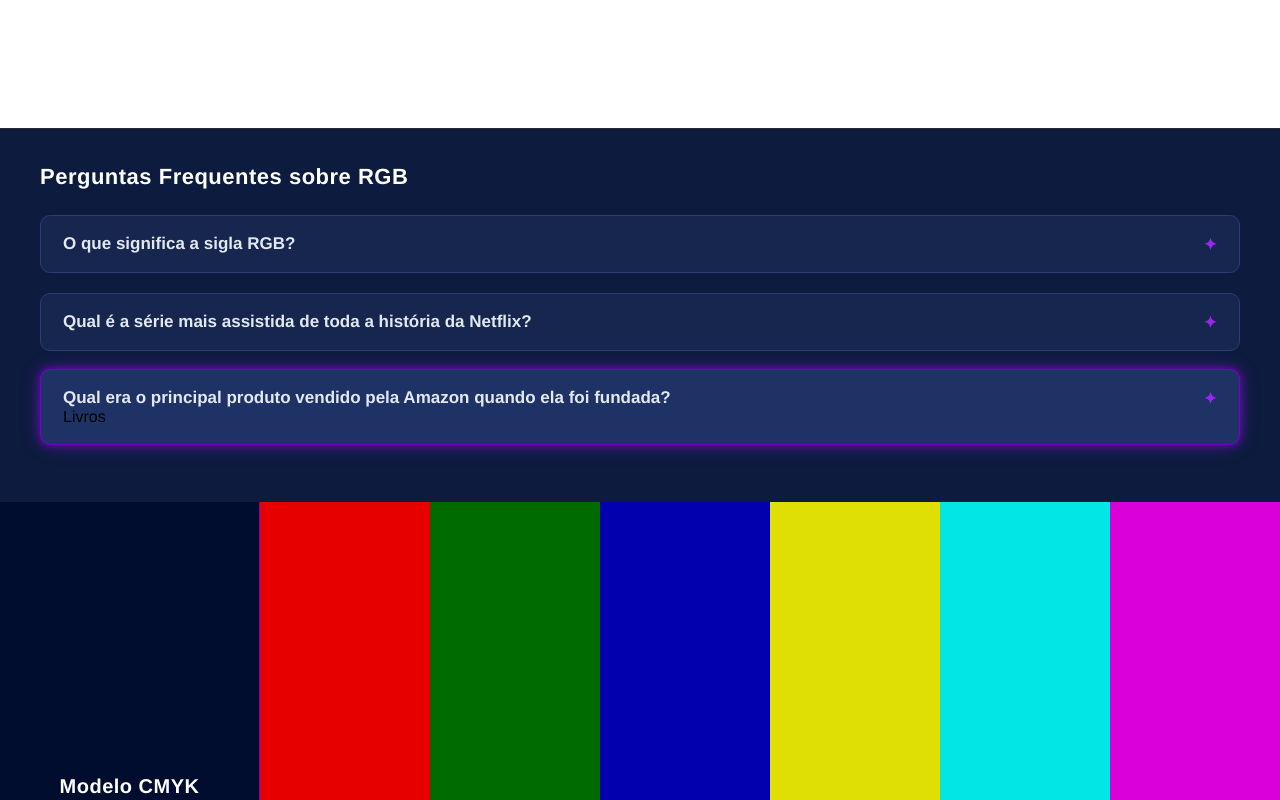
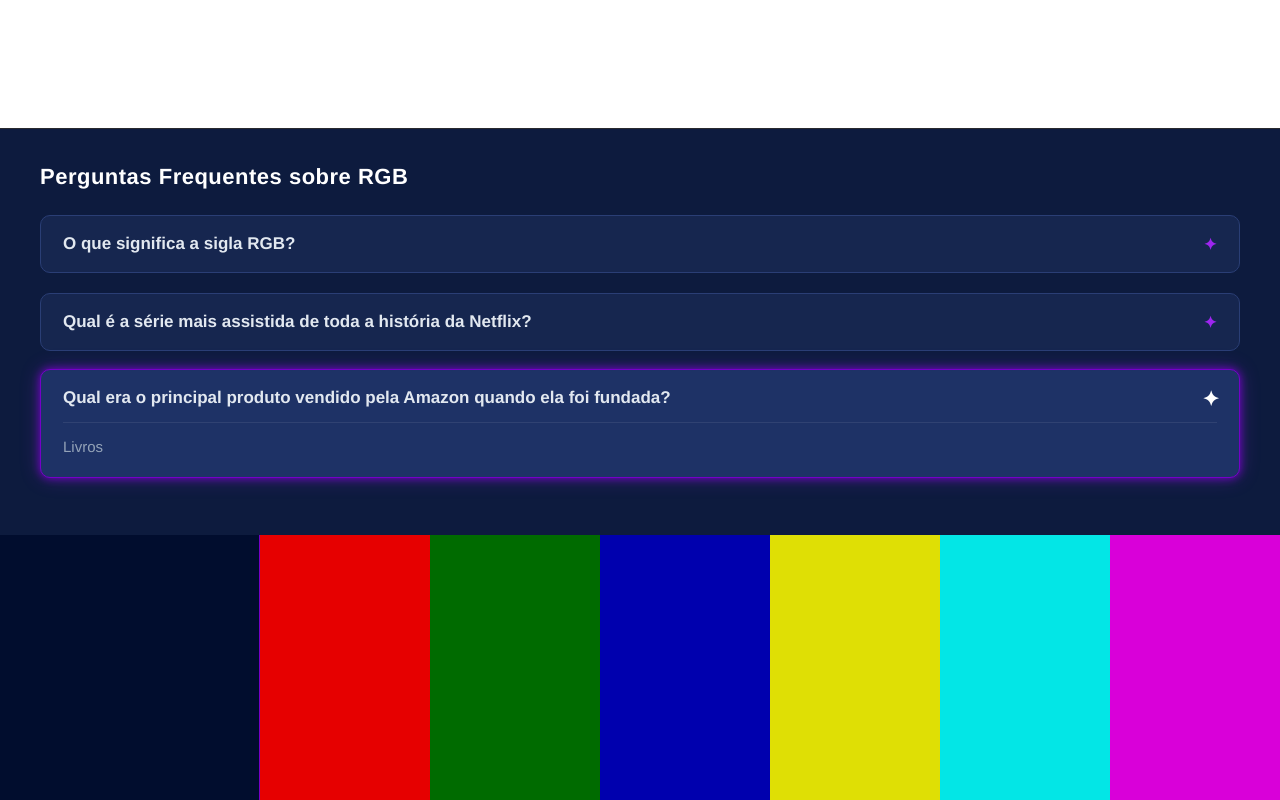
Before and after one commit to marianafsilva8/Display_MT, a website: page modo_cores/modo_cores.html in a window 1280 px wide. Both pictures are taken after a click on the heading 640 px from the left and 2216 px from the top of the page. Shown: the part 1816-2616 px from the top of the page. Drawn offline with Linux system fonts and the light colour scheme.

Commit message:
ADD: ajustes finais no global

```diff
--- a/modo_cores/CSS/global.css
+++ b/modo_cores/CSS/global.css
@@ -167,3 +167,29 @@
     color: var(--faq-border-neon-glow);
     transition: transform 0.3s ease, color 0.3s ease;
 }
+
+/* Animação do ícone ao abrir o details */
+.color-section__faq-item[open] .color-section__faq-question::after{
+    transform: rotate(180deg) scale(1.3);
+    color: #ffffff;
+}
+
+/* Mudança de cor no hover da pergunta */
+.color-section__faq-item:hover .color-section__faq-question{
+    color: #ffffff;
+}
+/* Estilo e transições na Resposta */
+.color-section__faq-answer{
+    margin-top: 14px;
+    font-size: 15px;
+    line-height: 1.6;
+    color: var(--faq-text-answer);
+    padding-top: 12px ;
+    border-top: 1px solid rgba(255, 255, 255, 0.08) ;
+    transition: color 0.3s ease;
+}
+
+/* Efeito de mudança de cor no hover do texto da resposta */
+.color-section__faq-answer:hover{
+    color: #ffffff;
+}
```
